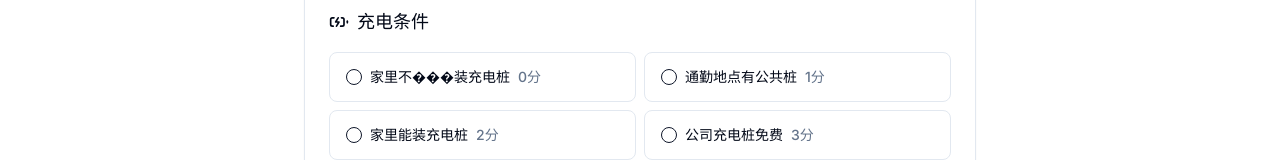
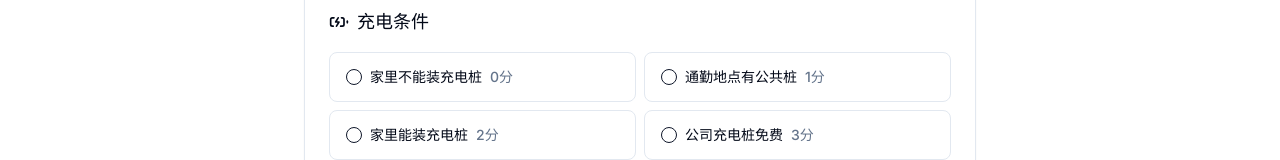
Before and after one commit to budaobu/car-calculator, a Next.js app: page / in a window 1280 px wide. Shown: the part 281-441 px from the top of the page. Built offline with nearby package versions, Linux system fonts and the light colour scheme.

Commit message:
Update CarCalculator.tsx

```diff
--- a/components/CarCalculator.tsx
+++ b/components/CarCalculator.tsx
@@ -20,7 +20,7 @@ const mileageOptions: Option[] = [
 ]
 
 const chargingOptions: Option[] = [
-  { value: "no-charger", label: "家里不���装充电桩", score: 0 },
+  { value: "no-charger", label: "家里不能装充电桩", score: 0 },
   { value: "public-charger", label: "通勤地点有公共桩", score: 1 },
   { value: "home-charger", label: "家里能装充电桩", score: 2 },
   { value: "company-charger", label: "公司充电桩免费", score: 3 },
@@ -225,7 +225,7 @@ export default function CarCalculator() {
         </Card>
       </main>
       <div className="pb-4 text-center text-sm text-muted-foreground">
-        Made with v0.dev · Inspired by <a href="https://x.com/Mr_BlackMirror/status/1861060834233135168" rel="nofollow" className="hover:underline">@黑镜先生</a>
+        Made with <a href="https://v0.dev/" rel="nofollow" className="hover:underline">v0.dev</a> · Inspired by <a href="https://x.com/Mr_BlackMirror/status/1861060834233135168" rel="nofollow" className="hover:underline">@黑镜先生</a>
       </div>
     </div>
   )
```
